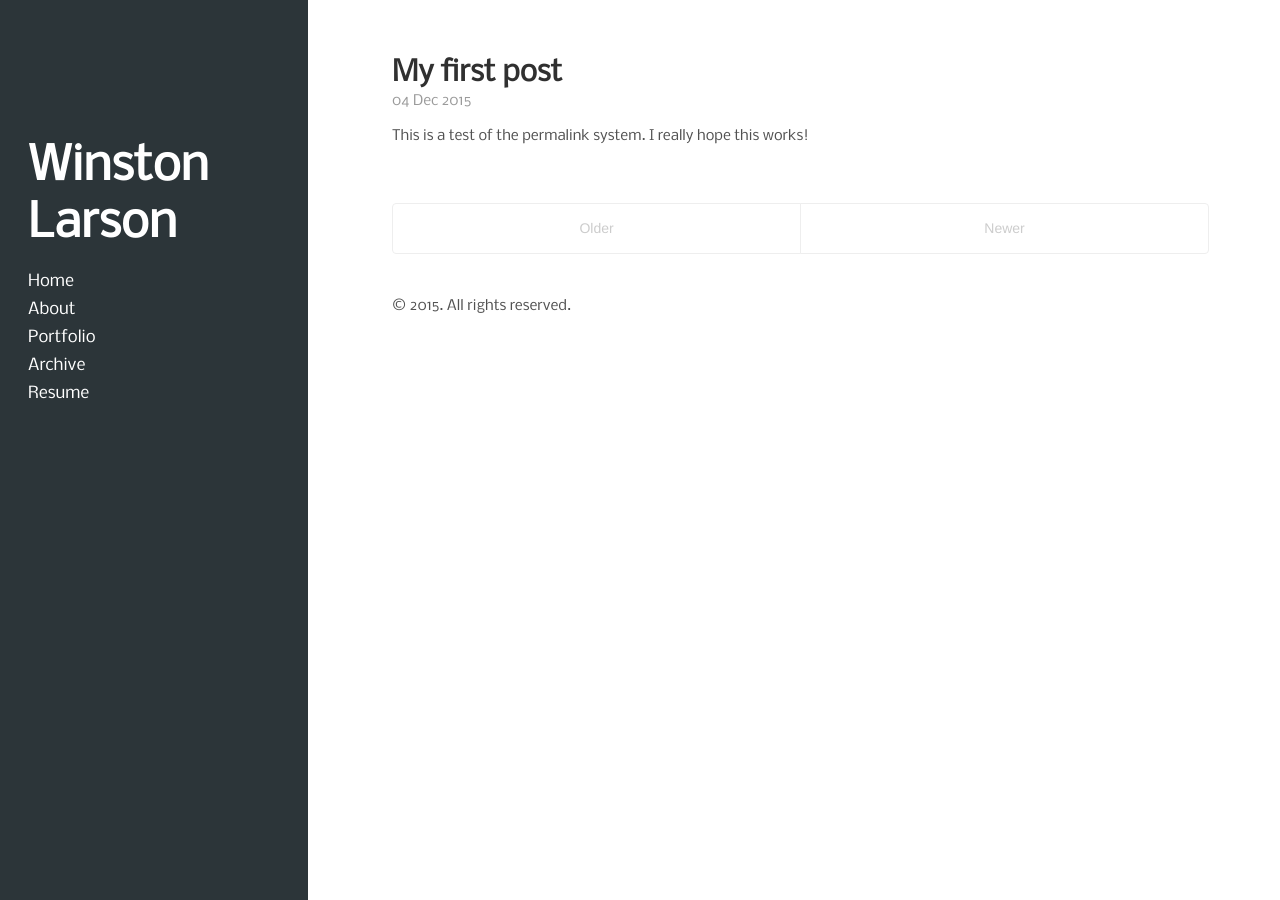
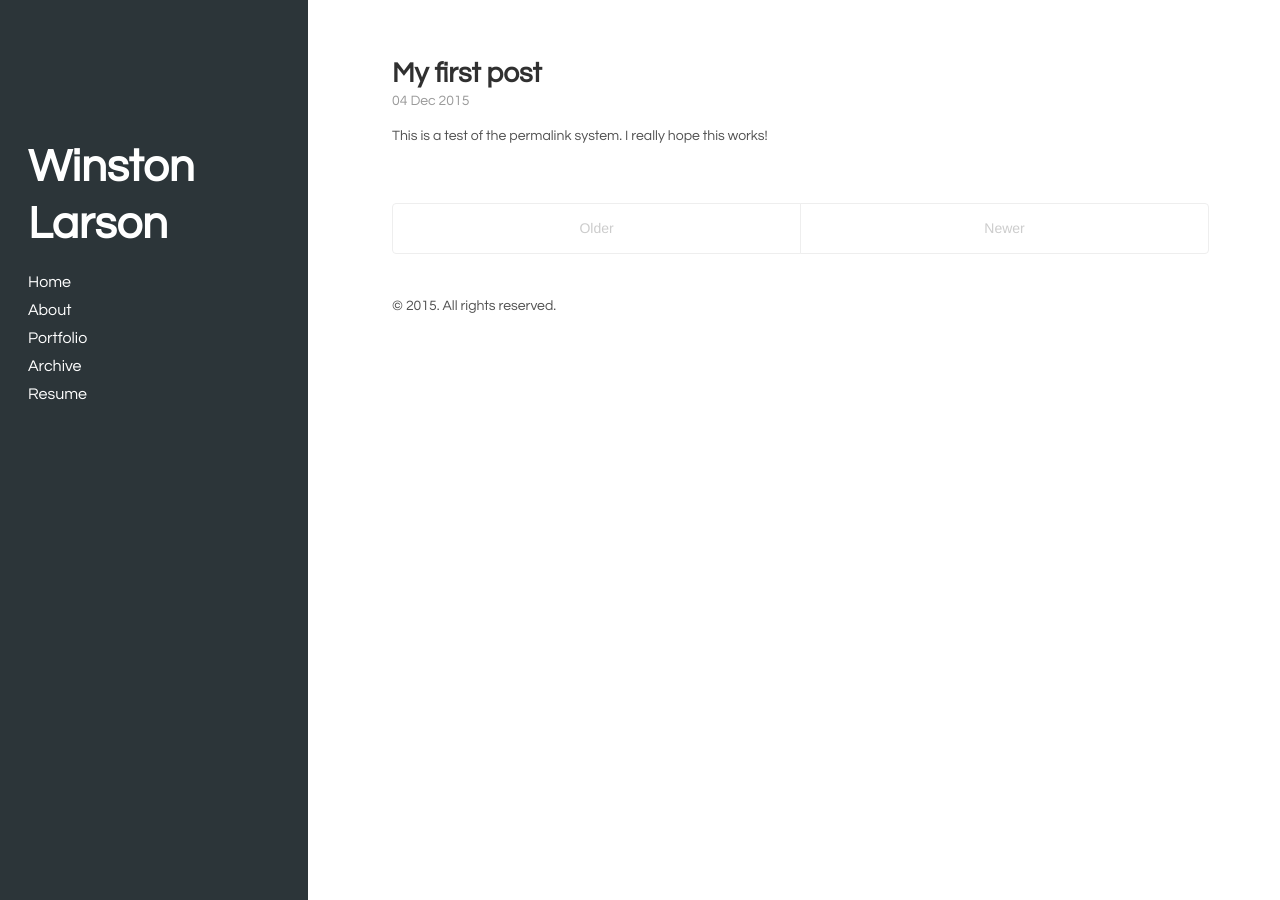
Before and after one commit to winstonlarson/old_website, a Jekyll site: the page built from index.html, in a window 1280 px wide. Built offline with Jekyll 4.4.1, drawn with Linux system fonts in a browser that asks for light colours; the list of posts is cut into pages by our own code.

Commit message:
new font

```diff
--- a/_includes/head.html
+++ b/_includes/head.html
@@ -19,7 +19,7 @@
   <link rel="stylesheet" href="{{ site.baseurl }}public/css/syntax.css">
   <link rel="stylesheet" href="{{ site.baseurl }}public/css/hyde.css">
   <!-- <link rel="stylesheet" href="http://fonts.googleapis.com/css?family=PT+Sans:400,400italic,700|Abril+Fatface"> -->
-  <link rel="stylesheet" type="text/css" href="//fonts.googleapis.com/css?family=Nobile" />
+  <link rel="stylesheet" type="text/css" href="//fonts.googleapis.com/css?family=Questrial" />
 
   <!-- Icons -->
   <link rel="apple-touch-icon-precomposed" sizes="144x144" href="{{ site.baseurl }}public/apple-touch-icon-144-precomposed.png">
--- a/public/css/hyde.css
+++ b/public/css/hyde.css
@@ -32,7 +32,7 @@
  */
 
 html {
-  font-family: Nobile, Helvetica, Arial, sans-serif;
+  font-family: Questrial, Helvetica, Arial, sans-serif;
 }
 @media (min-width: 48em) {
   html {
@@ -78,7 +78,7 @@
 .sidebar-about h1 {
   color: #fff;
   margin-top: 0;
-  font-family: Nobile, Helvetica, Arial, sans-serif;
+  font-family: Questrial, Helvetica, Arial, sans-serif;
   font-size: 3.25rem;
   text-decoration: none;
 }
```
Also changed, not shown: 11 other files.
